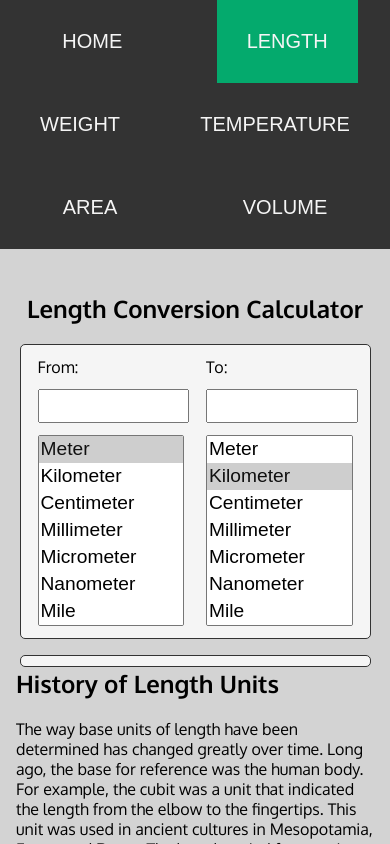
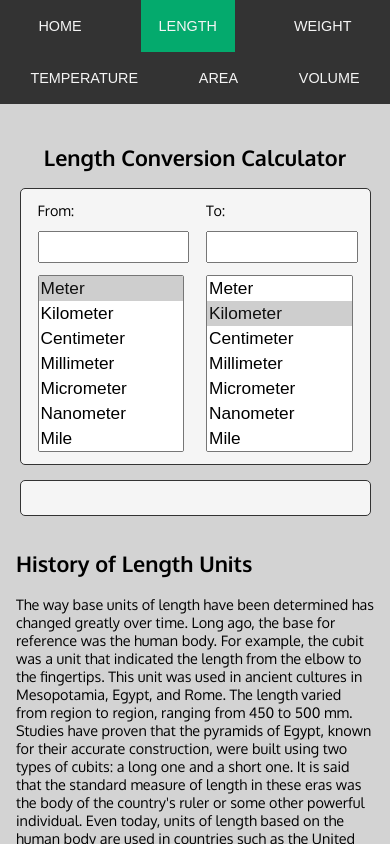
Before and after one commit to cangeroe7/conversionApp, a plain HTML site: page index.html in a window 390 px wide. Both pictures are taken after a click on the button "LENGTH". Shown: the top 844 px of the page. Drawn offline with Linux system fonts and the light colour scheme.

Commit message:
Final CSS changes

```diff
--- a/styles.css
+++ b/styles.css
@@ -60,7 +60,6 @@ main {
   grid-auto-columns: 7fr 2fr;
   height: 30vw;
   width: 60vw;
-
 }
 
 .grid-item {
@@ -117,12 +116,16 @@ option:hover {
 #grid-calculator-result {
   grid-row: 2;
   grid-column: 1;
+  padding-top: 20px;
+  font-size: 1.3em;
 }
 
 #grid-links {
   grid-row: 1 / 3;
   grid-column: 2 ;
+
 }
+
 
 #history {
   text-align: left;
@@ -182,8 +185,52 @@ option:hover {
 }
 
 @media only screen and (max-width: 600px) {
+  #grid-calculator-result {
+    padding: 5px;
+  }
   #grid-container {
     width: 90vw;
     height: 74vw;
   }
 }
+
+@media only screen and (max-width: 470px) {
+  body {
+    font-size: 90%;
+  }
+  .topnav button {
+    padding: 25px;
+    font-size: 110%;
+  }
+  #grid-container {
+    width: 90vw;
+    height: 76vw;
+  }
+}
+
+@media only screen and (max-width: 440px) {
+  #grid-container {
+    width: 90vw;
+    height: 78vw;
+  }
+}
+
+@media only screen and (max-width: 420px) {
+  #grid-container {
+    width: 90vw;
+    height: 81vw;
+
+  }
+
+}
+
+@media only screen and (max-width: 410px) {
+  .topnav button {
+    padding: 18px;
+    font-size: 100%;
+  }
+  #grid-container {
+    width: 90vw;
+    height: 84vw;
+  }
+}
```
